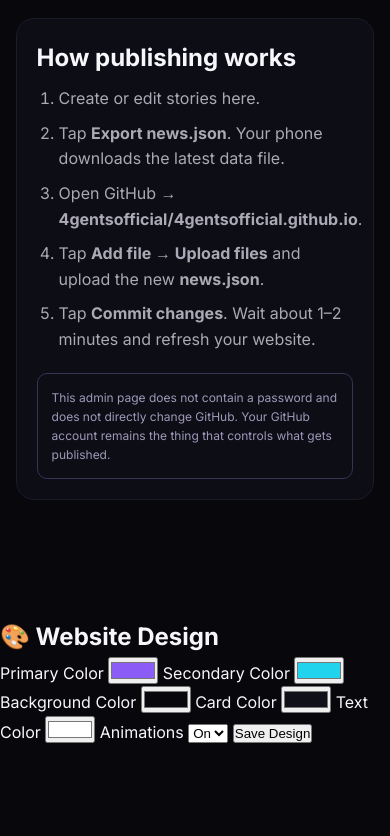
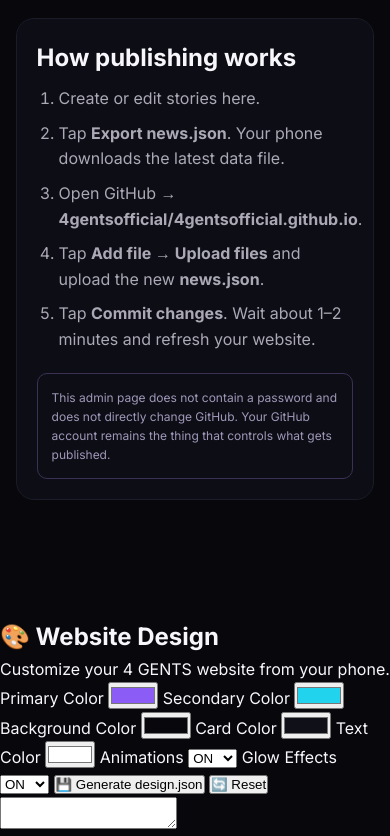
Before and after one commit to 4gentsofficial/4gentsofficial.github.io, a plain HTML site: page admin.html in a window 390 px wide. Shown: the part 1660-2496 px from the top of the page. Before the commit the page ends 2405 px from the top, so only its background shows below. Drawn offline with Linux system fonts and the light colour scheme.

Commit message:
Add phone design editor

```diff
--- a/admin.html
+++ b/admin.html
@@ -8,6 +8,8 @@
 </div></main><script src="admin.js"></script></body></html>
 <section class="design-panel">
   <h2>🎨 Website Design</h2>
+
+  <p>Customize your 4 GENTS website from your phone.</p>
 
   <label>Primary Color</label>
   <input type="color" id="primaryColor" value="#8B5CF6">
@@ -26,35 +28,78 @@
 
   <label>Animations</label>
   <select id="animations">
-    <option value="true">On</option>
-    <option value="false">Off</option>
+    <option value="true">ON</option>
+    <option value="false">OFF</option>
   </select>
 
-  <button onclick="saveDesign()">Save Design</button>
+  <label>Glow Effects</label>
+  <select id="glow">
+    <option value="true">ON</option>
+    <option value="false">OFF</option>
+  </select>
+
+  <button onclick="generateDesign()">
+    💾 Generate design.json
+  </button>
+
+  <button onclick="resetDesign()">
+    🔄 Reset
+  </button>
+
+  <textarea
+    id="designOutput"
+    readonly
+    placeholder="Your design.json will appear here">
+  </textarea>
 </section>
 
 <script>
-async function saveDesign() {
+function generateDesign() {
+
   const design = {
     theme: {
       primary: document.getElementById("primaryColor").value,
       secondary: document.getElementById("secondaryColor").value,
       background: document.getElementById("backgroundColor").value,
       card: document.getElementById("cardColor").value,
-      text: document.getElementById("textColor").value
+      text: document.getElementById("textColor").value,
+      muted: "#9CA3AF"
     },
+
     animations: {
-      enabled: document.getElementById("animations").value === "true",
+      enabled:
+        document.getElementById("animations").value === "true",
       intensity: "medium"
     },
+
     effects: {
-      glow: true,
+      glow:
+        document.getElementById("glow").value === "true",
       cardHover: true
     }
   };
 
-  localStorage.setItem("4gentsDesign", JSON.stringify(design));
+  const json = JSON.stringify(design, null, 2);
 
-  alert("Design saved on this phone!");
+  document.getElementById("designOutput").value = json;
+
+  navigator.clipboard.writeText(json).then(() => {
+    alert("Design generated and copied!");
+  });
+}
+
+function resetDesign() {
+
+  document.getElementById("primaryColor").value = "#8B5CF6";
+  document.getElementById("secondaryColor").value = "#22D3EE";
+  document.getElementById("backgroundColor").value = "#07070C";
+  document.getElementById("cardColor").value = "#101019";
+  document.getElementById("textColor").value = "#FFFFFF";
+
+  document.getElementById("animations").value = "true";
+  document.getElementById("glow").value = "true";
+
+  document.getElementById("designOutput").value = "";
+
 }
 </script>
```
